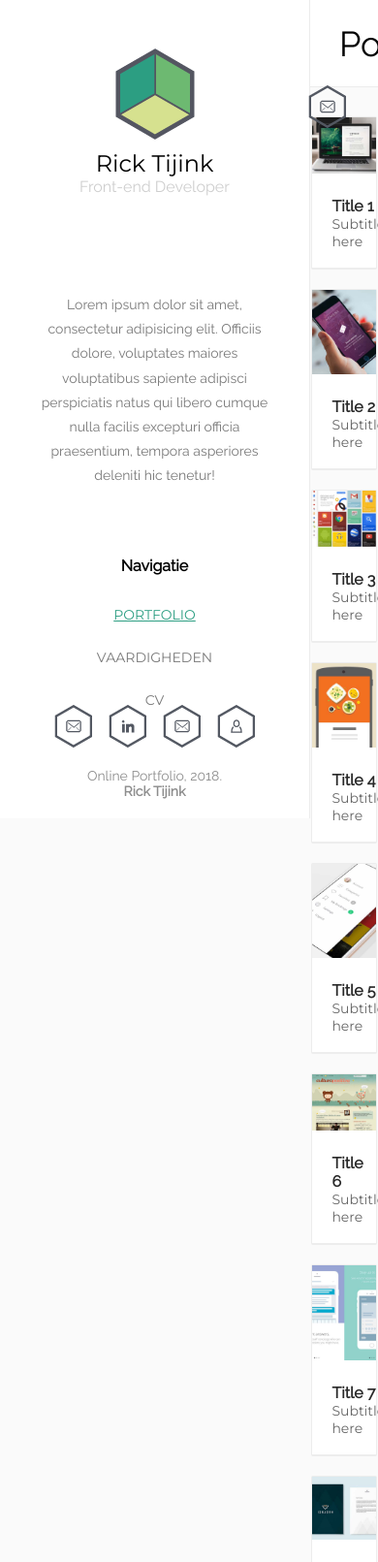
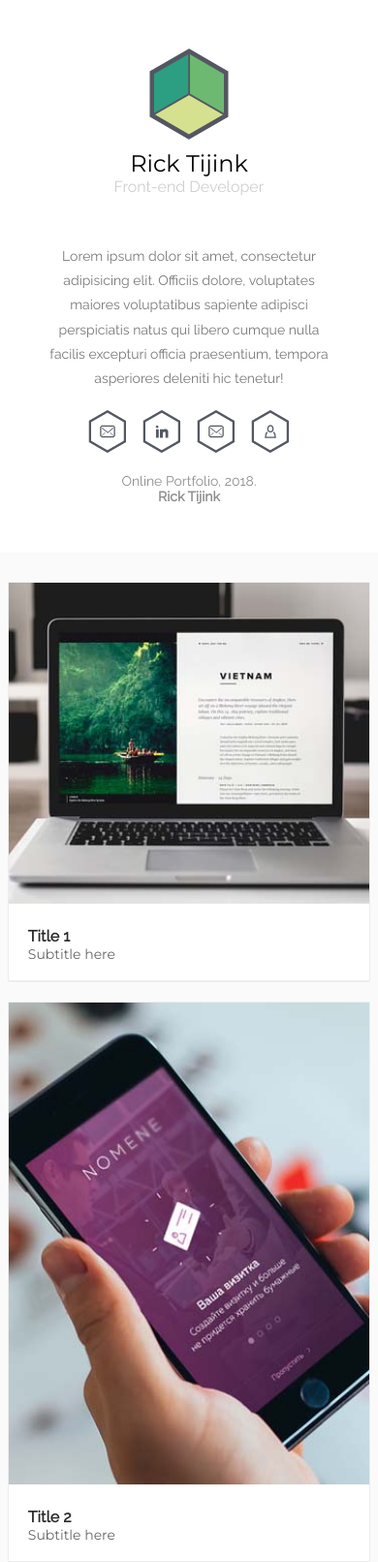
Before and after one commit to Ricktijink/Portfolio, a PHP site: page / in a window 390 px wide. Shown: the top 1611 px of the page at 97% size. Run offline with PHP 8.4, Linux system fonts and the light colour scheme.

Commit message:
Responsiveness added, fixed filter active state

```diff
--- a/index.html
+++ b/index.html
@@ -76,13 +76,14 @@
             <div class="topbar-title">Portfolio</div>
             <div class="filter-menu-button">
                <a href="#"><img src="Images/Icons/mail.png"></a>
+               <span>Filter:</span>
             </div>
          </div>
          <!-- Masonry for items -->
          <div class="content-masonry">
             <div class="filter-menu">
                <ul>
-                  <li class="option active" data-filter="all"><a href="#">All</a></li>
+                  <li class="option" data-filter="all"><a href="#" class="active">All</a></li>
                   <li class="option" data-filter="html"><a href="#">HTML5</a></li>
                   <li class="option" data-filter="css"><a href="#">CSS3</a></li>
                   <li class="option" data-filter="php"><a href="#">PHP</a></li>
--- a/javascript.js
+++ b/javascript.js
@@ -1,22 +1,30 @@
-$(document).ready(function(){
-   $(".option").click(function(){
-      var value = $(this).attr("data-filter");
-      if (value == "all") {
-         $(".filter").fadeOut("fast");
-         $(".filter").delay("300").fadeIn("slow");
-      }
-      else {
-         $(".filter").fadeOut("fast");
-         // $(".filter").not("."+value).hide();
-         $(".filter").filter("."+value).delay("300").fadeIn("slow");
-      }
-      // $(".option a").click(function(){
-      //       $(this).addClass("active").siblings().removeClass("active");
-      // })
-   })
-});
+
 
 // Toggle filter menu
 $( ".filter-menu-button" ).click(function() {
   $( ".filter-menu" ).slideToggle( "fast" );
 });
+
+
+$(".option").click(function (){
+  var value = $(this).attr("data-filter");
+  if (value == "all")
+  {
+     $(".filter").fadeOut("fast");
+    $(".filter").delay("300").fadeIn("slow");
+  }
+  else
+  {
+     $(".filter").fadeOut("fast");
+    // $(".filter").not("."+value).hide();
+    $(".filter").filter("."+value).delay("300").fadeIn("slow");
+  }
+ });
+
+ // add active class
+
+  $(".filter-menu li a").click(function(){
+     $(".filter-menu li a").removeClass('active');
+     $(this).addClass('active');
+
+ })﻿
--- a/style.css
+++ b/style.css
@@ -114,7 +114,7 @@ body {
 }
 
 .sidebar-links nav a:hover {
-   color: #545661;
+   color: #2c9e82;
 }
 
 .sidebar-footer {
@@ -196,12 +196,21 @@ body {
    height: 60px;
 }
 
-.filter-menu-button {
+.filter-menu-button a {
    width: 44px;
    height: 44px;
    margin: 22px 30px 0px 0px;
    float: right;
    cursor: pointer;
+}
+
+.filter-menu-button span {
+    display: block;
+    float: right;
+    margin: 32px 8px 0px 0px;
+    font-size: 18px;
+    font-family: raleway;
+	 cursor: pointer;
 }
 
 .filter-menu ul {
@@ -349,7 +358,8 @@ main a[title] {
 }
 
 .active {
-   background-color: #ff0000 !important;
+   background-color: #2c9e82 !important;
+	color: #FFFFFF !important;
 }
 
 /* button */
@@ -376,3 +386,149 @@ main a[title] {
    /* background-color: #525661; */
    box-shadow: inset 0 100px 0 0 #578a57;
    color: #FFFFFF;
+}
+
+/* Media Query */
+
+@media only screen and (max-width: 1600px) {
+	main {
+	   width: 96%;
+	   margin: 0px auto 0px;
+	   padding: 30px 0px;
+	   -moz-column-width: 180px;
+	   -webkit-column-width: 180px;
+	   column-width: 180px;
+	   -moz-column-count: 4;
+	   -webkit-column-count: 4;
+	   column-count: 4;
+	   -moz-column-gap: 20px;
+	   -webkit-column-gap: 20px;
+	   column-gap: 20px;
+	}
+}
+
+@media only screen and (max-width: 1300px) {
+	main {
+	   width: 96%;
+	   margin: 0px auto 0px;
+	   padding: 30px 0px;
+	   -moz-column-width: 180px;
+	   -webkit-column-width: 180px;
+	   column-width: 180px;
+	   -moz-column-count: 3;
+	   -webkit-column-count: 3;
+	   column-count: 3;
+	   -moz-column-gap: 20px;
+	   -webkit-column-gap: 20px;
+	   column-gap: 20px;
+	}
+}
+
+@media only screen and (max-width: 1100px) {
+	main {
+	   width: 96%;
+	   margin: 0px auto 0px;
+	   padding: 30px 0px;
+	   -moz-column-width: 180px;
+	   -webkit-column-width: 180px;
+	   column-width: 180px;
+	   -moz-column-count: 2;
+	   -webkit-column-count: 2;
+	   column-count: 2;
+	   -moz-column-gap: 20px;
+	   -webkit-column-gap: 20px;
+	   column-gap: 20px;
+	}
+}
+
+@media only screen and (max-width: 960px) {
+
+	.page-sidebar {
+	    position: static;
+	    width: 100%;
+	    background-color: #fff;
+	    z-index: 10;
+	    border-right: 0px solid #ececec;
+		 padding-top: 50px;
+		 padding-bottom: 50px;
+	}
+
+	.sidebar-logo {
+	    width: 100%;
+	    height: auto;
+	    margin: 0px auto 50px auto;
+	}
+
+	.sidebar-content {
+		width: 76%;
+		height: auto;
+		margin: 0px auto 20px auto;
+	}
+
+	.sidebar-footer {
+    width: 100%;
+    height: auto;
+    position: static;
+    bottom: 0;
+    left: 0;
+}
+
+.footer-copy {
+    padding-bottom: 0px;
+}
+	.content-topbar {
+	    width: 100%;
+	    height: 90px;
+	    background-color: #FFFFFF;
+	    position: static;
+	    border-bottom: 1px solid #ececec;
+		 display: none;
+	}
+
+	.sidebar-links{
+		display: none;
+	}
+
+
+	.page-content {
+	    padding-left: 0px;
+	}
+
+	.content-masonry {
+	    padding-top: 0px;
+	}
+
+	main {
+	   width: 96%;
+	   margin: 0px auto 0px;
+	   padding: 30px 0px;
+	   -moz-column-width: 180px;
+	   -webkit-column-width: 180px;
+	   column-width: 180px;
+	   -moz-column-count: 3;
+	   -webkit-column-count: 3;
+	   column-count: 3;
+	   -moz-column-gap: 20px;
+	   -webkit-column-gap: 20px;
+	   column-gap: 20px;
+	}
+}
+
+@media only screen and (max-width: 740px) {
+
+		main {
+		   width: 96%;
+		   margin: 0px auto 0px;
+		   padding: 30px 0px;
+		   -moz-column-width: 180px;
+		   -webkit-column-width: 180px;
+		   column-width: 180px;
+		   -moz-column-count: 2;
+		   -webkit-column-count: 2;
+		   column-count: 2;
+		   -moz-column-gap: 20px;
+		   -webkit-column-gap: 20px;
+		   column-gap: 20px;
+		}
+
+}
```
